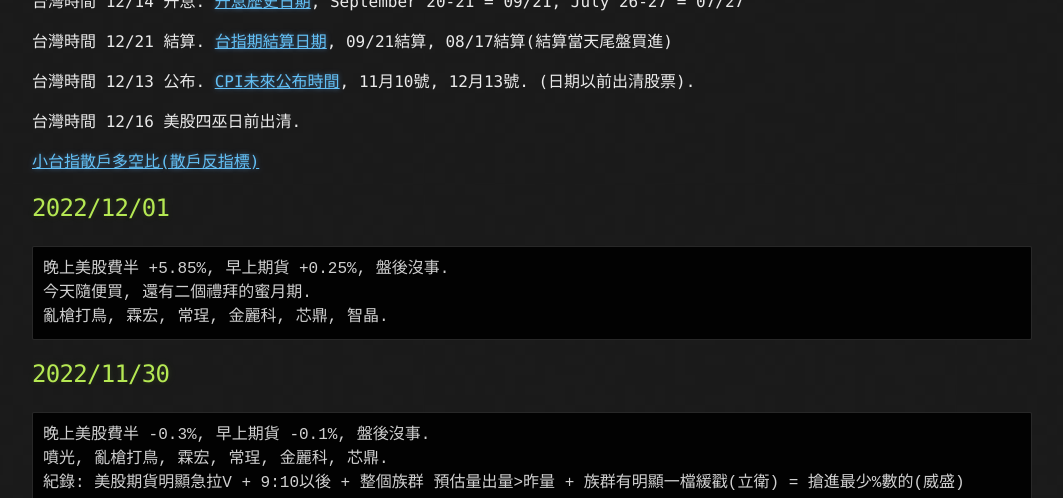
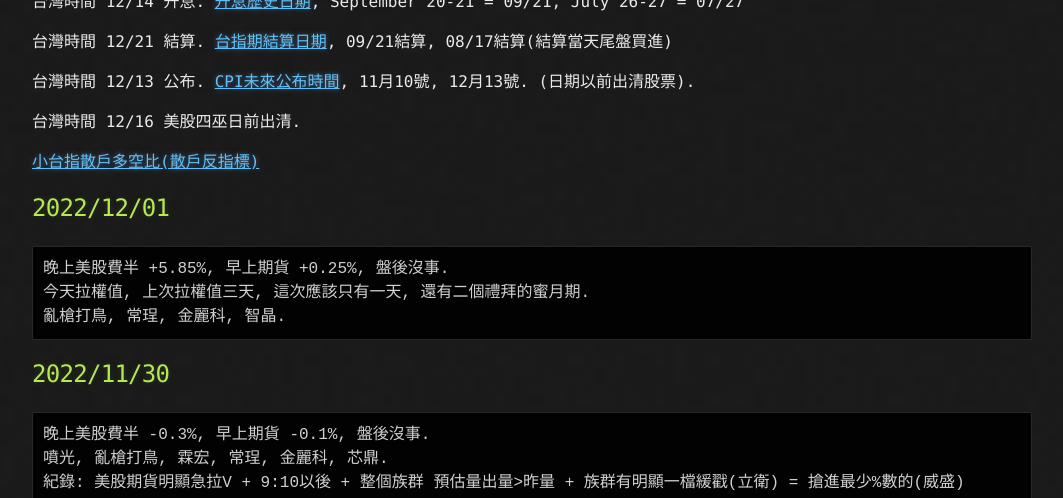
Before and after one commit to lepg5487/Stock_God, a Jekyll site: the page built from index.md, in a window 1280 px wide and 900 px high, scrolled down 348 px, cut to the strip 0-498 px from the top of the window. Shown: the whole strip, without its empty margins (108-1171 px from the left). Built offline with Jekyll 4.4.1, drawn with Linux system fonts in a browser that asks for light colours; our own code applies the rules of GitHub Pages for plain Markdown files.

Commit message:
Update index.md

````diff
--- a/index.md
+++ b/index.md
@@ -19,8 +19,8 @@ layout: testlayouts
 ## 2022/12/01
 ```
 晚上美股費半 +5.85%, 早上期貨 +0.25%, 盤後沒事.
-今天隨便買, 還有二個禮拜的蜜月期.
-亂槍打鳥, 霖宏, 常珵, 金麗科, 芯鼎, 智晶.
+今天拉權值, 上次拉權值三天, 這次應該只有一天, 還有二個禮拜的蜜月期.
+亂槍打鳥, 常珵, 金麗科, 智晶.
 ```
 
 ## 2022/11/30
````
